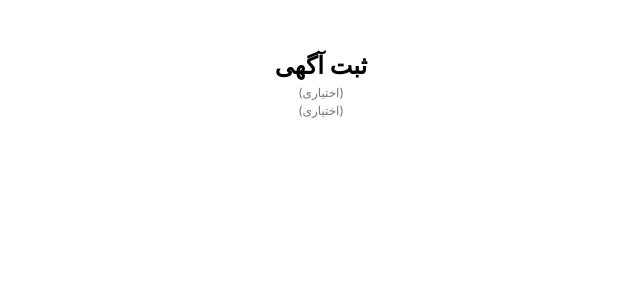
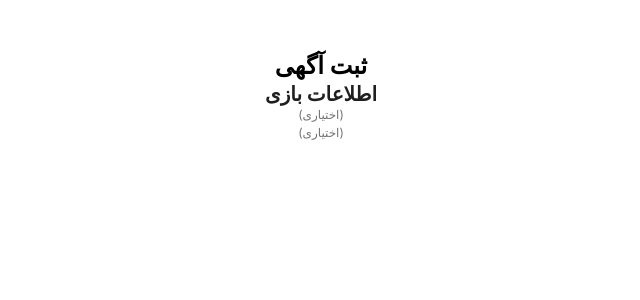
Before and after one commit to ZahraMoosavi77/Kooche, a Next.js app: page /new in a window 1280 px wide. Shown: the top 300 px of the page, without its empty margins (414-1054 px from the left). Built offline with nearby package versions, Linux system fonts and the light colour scheme.

Commit message:
add component

```diff
--- a/app/new/page.jsx
+++ b/app/new/page.jsx
@@ -1,11 +1,14 @@
 import React from 'react'
 import Optional from '@/components/elements/Optional'
 import RegisterAd from '@/components/elements/RegisterAd'
+import TitleNewPage from '@/components/elements/TitleNewPage'
+import { infoGame } from '@/constants/constantNewPage'
 
 export default function page() {
   return (
     <div className='flex flex-col justify-center items-center p-12'>
     <RegisterAd/>
+    <TitleNewPage text={infoGame.INFOGAMETITLE}/>
     <Optional/>
     <Optional/>
     </div>
```
